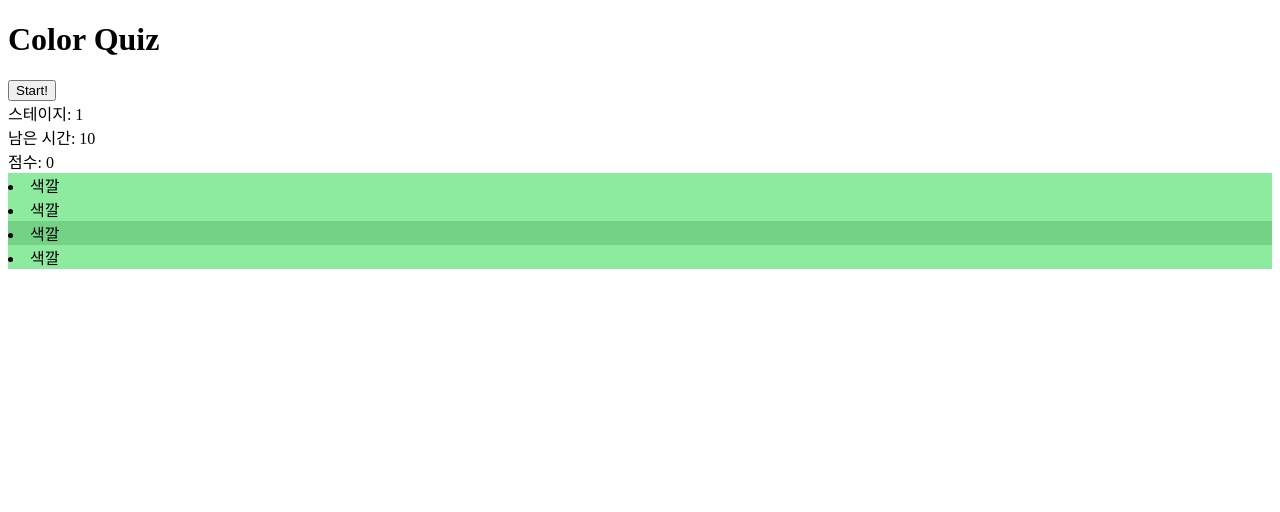
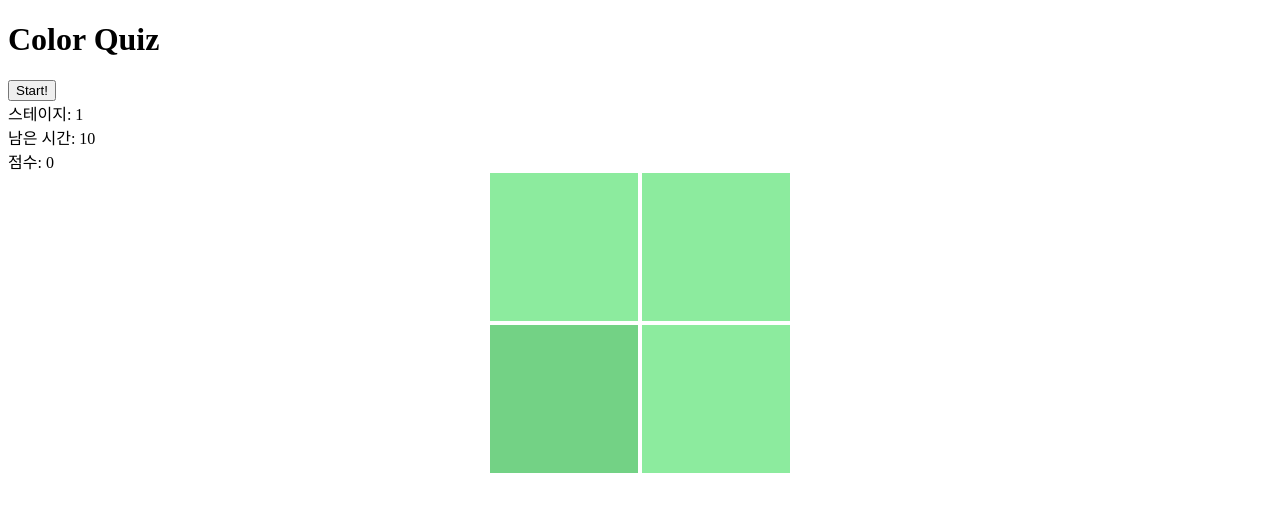
Before and after one commit to lazy-sky/color-quiz, a React (Create React App) app: page / in a window 1280 px wide. Shown: the top 512 px of the page. Built offline with nearby package versions, Linux system fonts and the light colour scheme; the HTML template or start-up script is replaced by a standard one.

Commit message:
design: Styling color board grid

```diff
--- a/src/components/ColorBoard.tsx
+++ b/src/components/ColorBoard.tsx
@@ -1,6 +1,7 @@
 import { useEffect } from 'react';
 import { useState } from 'react';
 
+import styled from 'styled-components';
 interface ColorBoardProps {
   stage: number;
   setStage: (stage: number | ((stage: number) => number)) => void;
@@ -9,12 +10,24 @@ interface ColorBoardProps {
   setScore: (score: number | ((score: number) => number)) => void;
 }
 interface ColorProps {
-  id: number,
-  onClick: () => void,
-  red: number,
-  green: number,
+  id: number;
+  onClick: () => void;
+  red: number;
+  green: number;
   blue: number
 }
+
+
+const Grid = styled.ul`
+  list-style: none;
+  padding: 0;
+
+  display: grid;
+  gap: 4px;
+  width: 300px;
+  height: 300px;
+  margin: 0 auto;
+`;
 
 function ColorBoard({
   stage,
@@ -64,17 +77,19 @@ function ColorBoard({
   }
 
   return (
-    <>
+    <Grid style={{
+      gridTemplateColumns: `repeat(${Math.round((stage + 0.5) / 2) + 1}, 1fr)`
+    }}>
       {colors?.map(({ id, onClick, red, green, blue }) => (
         <li
           key={id}
-          style={{ backgroundColor: `rgb(${red},${green},${blue})` }}
+          style={{
+            backgroundColor: `rgb(${red},${green},${blue})`
+          }}
           onClick={onClick}
-        >
-          색깔
-        </li>
+        />
       ))}
-    </>
+    </Grid>
   );
 };
 
```
